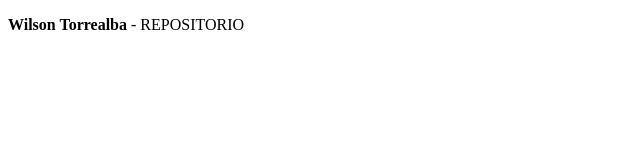
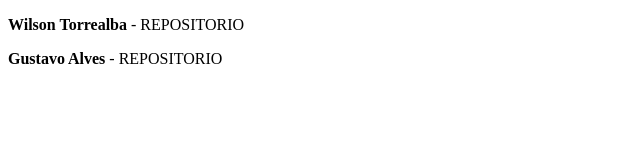
Before and after one commit to WilsonTorrealba/listadealunos, a plain HTML site: page index.html in a window 1280 px wide. Shown: the whole page, without its empty margins (0-640 px from the left). Drawn offline with Linux system fonts and the light colour scheme.

Commit message:
adicionando meu nome

```diff
--- a/index.html
+++ b/index.html
@@ -8,5 +8,6 @@
 </head>
 <body>
     <p><b>Wilson Torrealba</b> - REPOSITORIO</p>
+    <p><b>Gustavo Alves</b> - REPOSITORIO</p>
 </body>
 </html>
```
